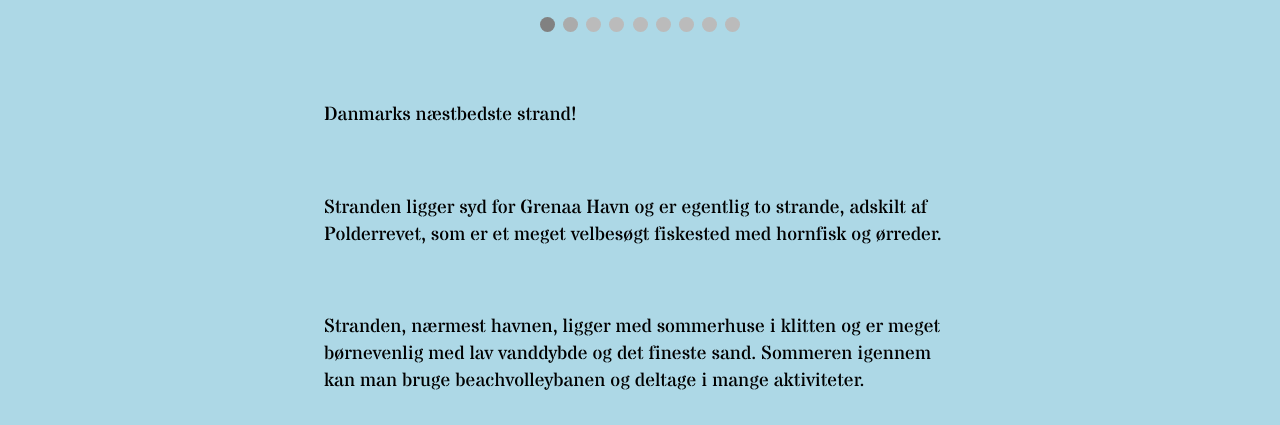
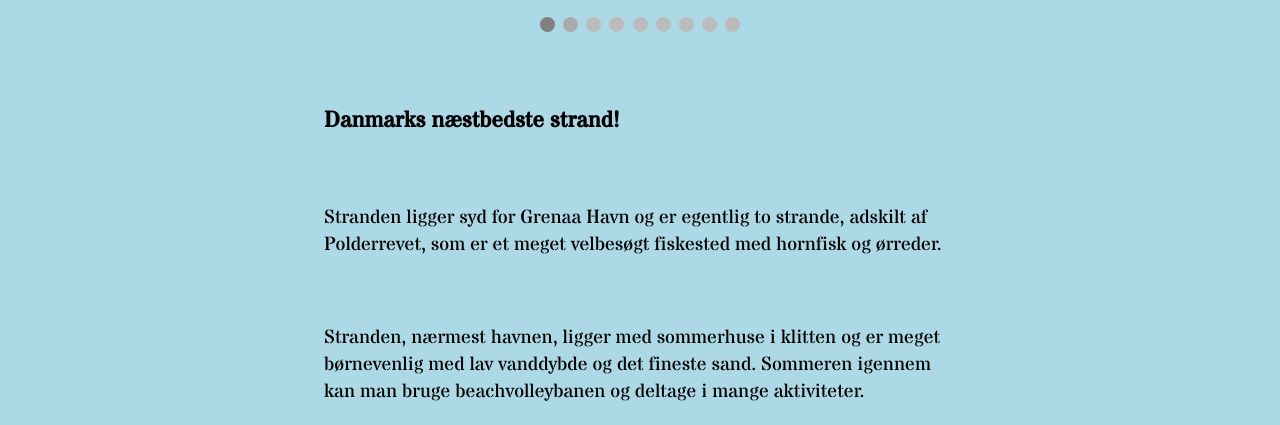
Before and after one commit to Alleboy10/AsluttendeopgaveSASSogGIT, a website: page AfsluttendeopgaveSASSogGIT/index.html in a window 1280 px wide. Shown: the part 672-1097 px from the top of the page. Drawn offline with nearby package versions, Linux system fonts and the light colour scheme.

Commit message:
Update index.html

```diff
--- a/AfsluttendeopgaveSASSogGIT/index.html
+++ b/AfsluttendeopgaveSASSogGIT/index.html
@@ -105,7 +105,7 @@
     <br><br>
 
     <div class="information">
-        <p>Danmarks næstbedste strand!</p>
+        <h3>Danmarks næstbedste strand!</h3>
         <br>
         <p>Stranden ligger syd for Grenaa Havn og er egentlig to strande, adskilt af Polderrevet, som er et meget velbesøgt fiskested med hornfisk og ørreder.</p>
         <br>
```
Also changed, not shown: 1 other file.
